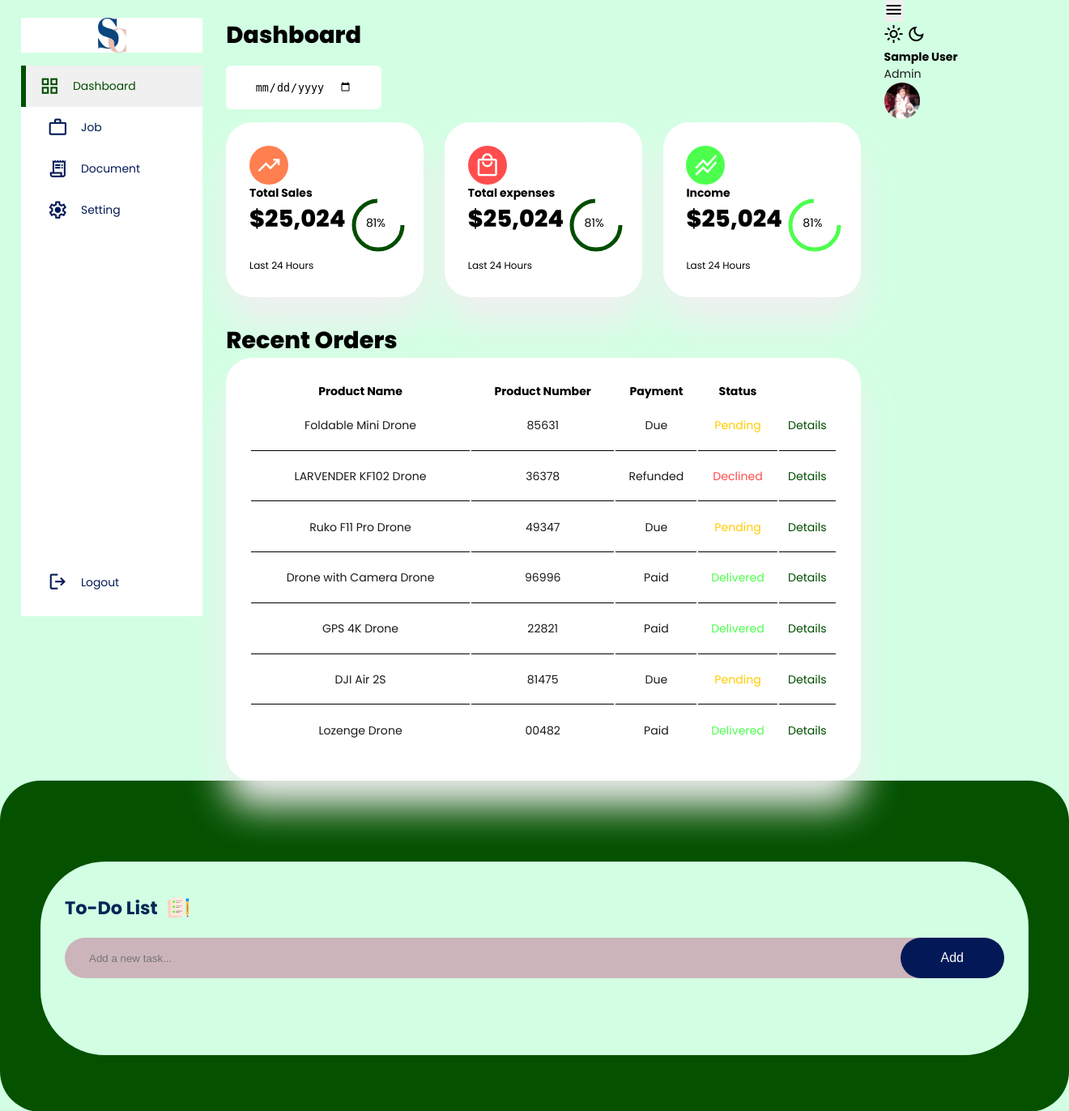
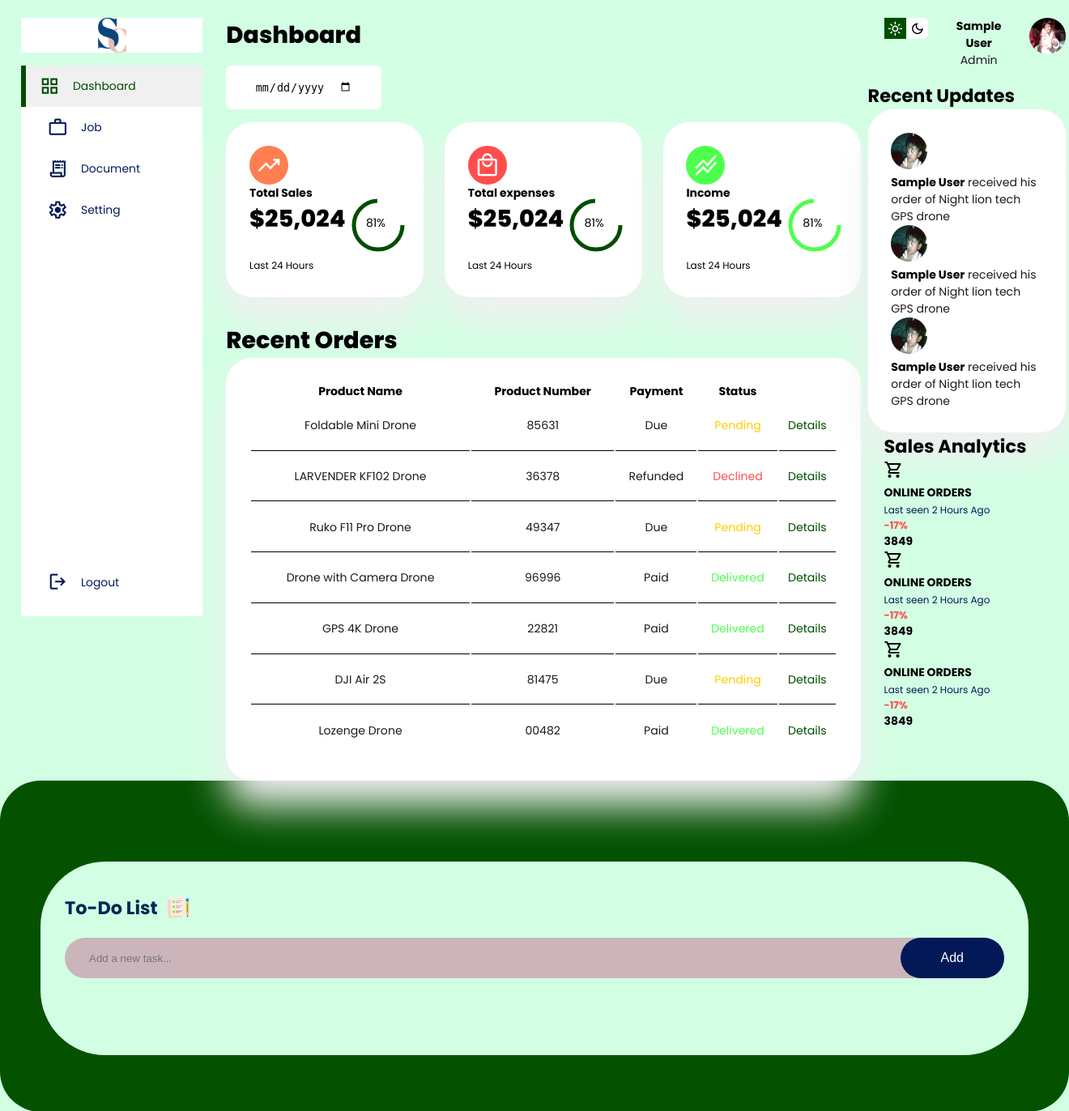
Before and after one commit to BadamiMas/SecureCorp-ICSP-, a Flask app: page /dashboard in a window 1320 px wide. Shown: the top 1372 px of the page at 81% size. Run offline with Flask 3, Linux system fonts and the light colour scheme; the visitor is signed in with stand-in values (Sample User, id 1); some libraries are stand-ins or nearby versions.

Commit message:
modified:   static/css/test.css 	new file:   static/images/me2.jpg 	modified:   templates/test.html

```diff
--- a/static/css/test.css
+++ b/static/css/test.css
@@ -83,7 +83,7 @@ h5 {
 small {
     font-size: 0.75rem;
 }
-.profile img {
+.profile-photo img {
     width: 2.8rem;
     height: 2.8rem;
     border-radius: 50%;
@@ -392,6 +392,88 @@ main .recent_order a {
 }
 
 
+/******************
+RIGHT SECTION
+*******************/
+
+.right {
+    margin-top: 1.4rem;
+}
+
+.right h2 {
+    color: var(--clr-dark)
+}
+
+.right .top {
+    display: flex;
+    justify-content: start;
+    gap: 2rem;
+}
+
+.right .top button {
+    display: none;
+}
+
+.right .theme-toggler {
+    background-color: var(--clr-white);
+    display: flex;
+    justify-content: space-between;
+    height: 1.6rem;
+    width: 4.2rem;
+    cursor: pointer;
+    border-radius: var(--border-radius-1);
+}
+
+.right .theme-toggler span {
+    font-size: 1.2rem;
+    width: 50%;
+    height: 100%;
+    display: flex;
+    align-items: center;
+    justify-content: center;
+}
+
+.right .theme-toggler span.active {
+    background-color: var(--clr-primary);
+    color: white
+}
+
+.right .top .profile {
+    display: flex;
+    gap: 2rem;
+    text-align: center;
+}
+
+.right .info h3 {
+    color: var(--clr-dark);
+}
+
+.right .item h3 {
+    color: var(--clr-dark);
+}
+
+/******************
+RECENT UPDATES
+*******************/
+
+.right .recent_updates {
+    margin-top: 1rem;
+    margin-left: -20px;
+}
+
+.right .recent_updates .updates {
+    background-color: var(--clr-white);
+    border-radius: var(--card-border-radius);
+    padding: var(--card-padding);
+    box-shadow: var(--box-shadow);
+    transition: all .3s ease;
+}
+
+.right .recent_updates .updates:hover {
+    box-shadow: none;
+}
+
+
 
 
 
--- a/templates/test.html
+++ b/templates/test.html
@@ -204,7 +204,7 @@
                     <span class="material-symbols-outlined">menu</span>
                 </button>
                 <div class="theme-toggler">
-                    <span class="material-symbols-outlined">light_mode</span>
+                    <span class="material-symbols-outlined active">light_mode</span>
                     <span class="material-symbols-outlined">dark_mode</span>
                 </div>
                 <div class="profile">
@@ -218,11 +218,118 @@
                     </div>
                 </div>
             </div>
+            <!--end top-->
+
+
+            <!--start recent update-->
+            <div class="recent_updates">
+                <h2>Recent Updates</h2>
+
+
+                <div class="updates">
+                    <div class="update">
+                        <div class="profile-photo">
+                            <img src="{{ url_for('static', filename='images/me2.jpg') }}">
+                        </div>
+                        <div class="message">
+                            <p><b>{{ username }}</b> received his order of Night lion tech GPS drone</p>
+                        </div>
+                    </div>
+
+                    <div class="update">
+                        <div class="profile-photo">
+                            <img src="{{ url_for('static', filename='images/me2.jpg') }}">
+                        </div>
+                        <div class="message">
+                            <p><b>{{ username }}</b> received his order of Night lion tech GPS drone</p>
+                        </div>
+                    </div>
+
+                    <div class="update">
+                        <div class="profile-photo">
+                            <img src="{{ url_for('static', filename='images/me2.jpg') }}">
+                        </div>
+                        <div class="message">
+                            <p><b>{{ username }}</b> received his order of Night lion tech GPS drone</p>
+                        </div>
+                    </div>
+                </div>
+
+            </div>
+            <!--end recent update-->
+
+            <!--start sale analytics-->
+            <div class="sale_analytics">
+                <h2>Sales Analytics</h2>
+
+
+                <div class="item online">
+                    <div class="icon">
+                        <span class="material-symbols-outlined">shopping_cart</span>
+                    </div>
+                    <div class="right_text">
+                        <div class="info">
+                            <h3>ONLINE ORDERS</h3>
+                            <small class="text-muted">Last seen 2 Hours Ago</small>
+                        </div>
+                        <h5 class="danger">-17%</h5>
+                        <h3>3849</h3>
+                    </div>
+                </div>
+
+                <div class="item online">
+                    <div class="icon">
+                        <span class="material-symbols-outlined">shopping_cart</span>
+                    </div>
+                    <div class="right_text">
+                        <div class="info">
+                            <h3>ONLINE ORDERS</h3>
+                            <small class="text-muted">Last seen 2 Hours Ago</small>
+                        </div>
+                        <h5 class="danger">-17%</h5>
+                        <h3>3849</h3>
+                    </div>
+                </div>
+
+                <div class="item online">
+                    <div class="icon">
+                        <span class="material-symbols-outlined">shopping_cart</span>
+                    </div>
+                    <div class="right_text">
+                        <div class="info">
+                            <h3>ONLINE ORDERS</h3>
+                            <small class="text-muted">Last seen 2 Hours Ago</small>
+                        </div>
+                        <h5 class="danger">-17%</h5>
+                        <h3>3849</h3>
+                    </div>
+                </div>
+
+
+
+            </div>
+            <!--end sale analytics-->
 
         </div>
         <!--end right section-->
 </div>
 
+
+
+
+
+
+
+
+
+
+
+
+
+
+<!----------------
+TO DO LIST
+----------------->
 
 <div class="to-do">
     <!--todo list section start-->
```
Also changed, not shown: static/images/me2.jpg (added).
